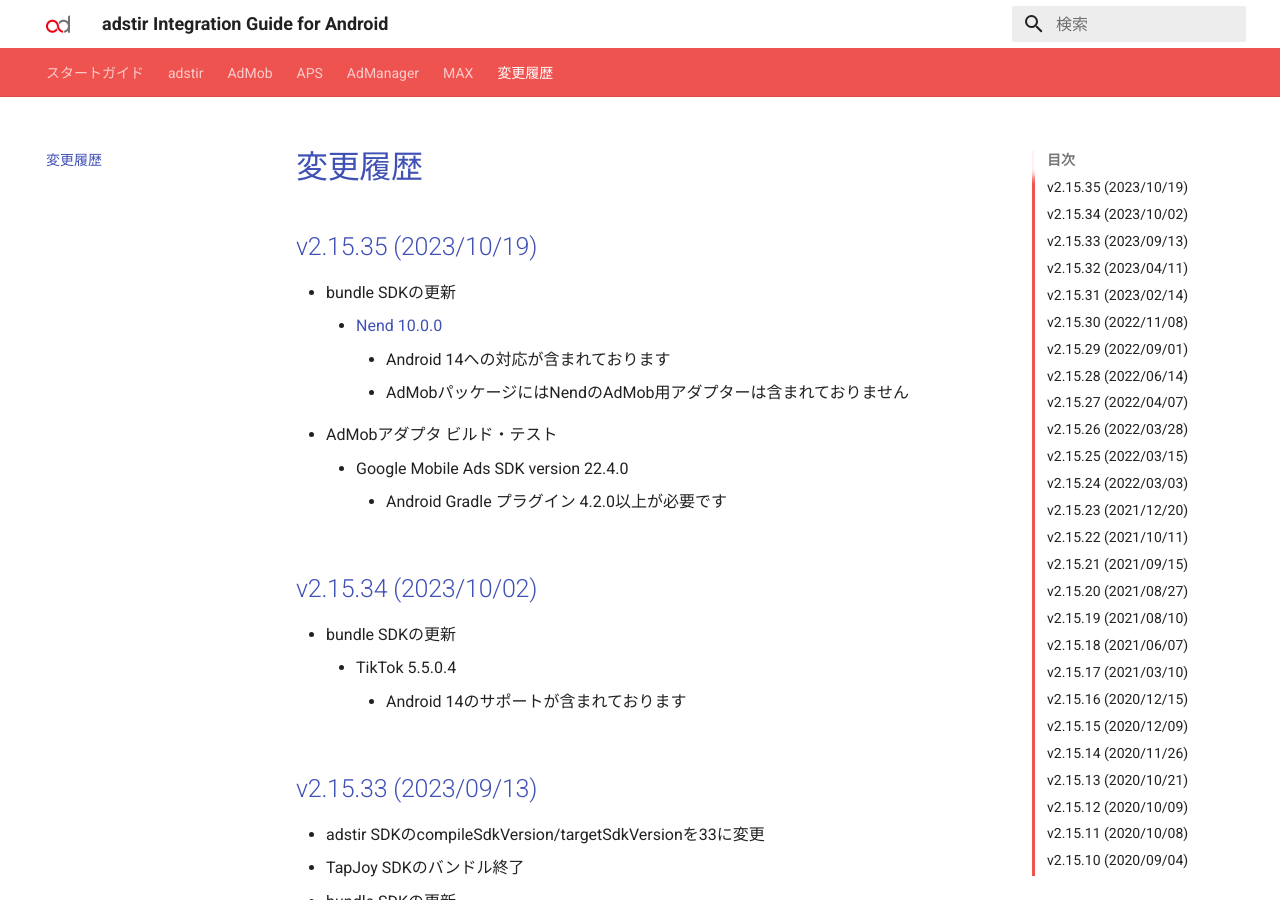
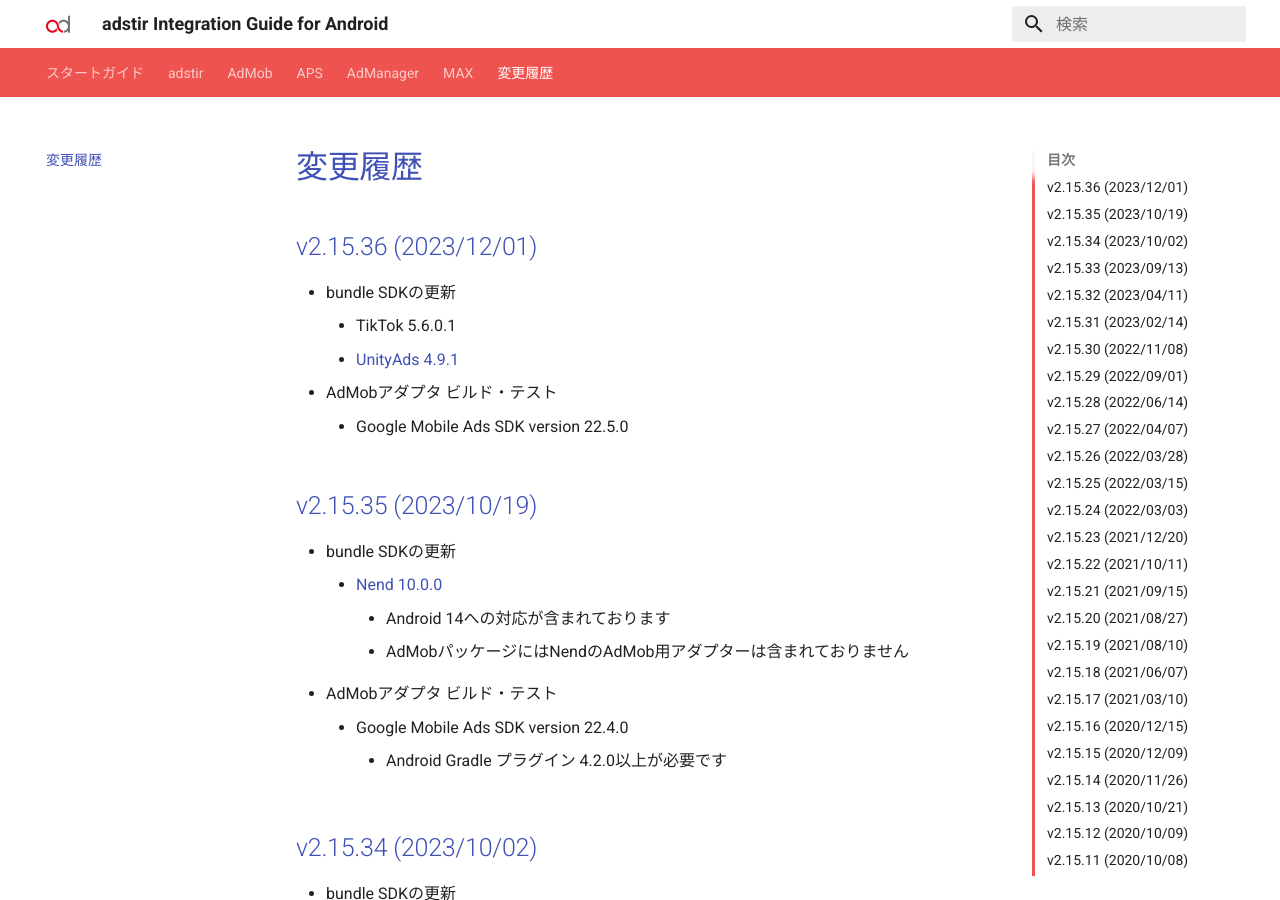
Before and after one commit to united-adstir/android-sdk-docs, an MkDocs documentation site: the page built from docs/changelog.md, in a window 1280 px wide and 900 px high. Built offline with MkDocs 1.6.1 and Material for MkDocs 9.7.7, drawn with Linux system fonts in a browser that asks for light colours; the version menu is left out.

Commit message:
adstir SDK v2.15.36

```diff
--- a/docs/changelog.md
+++ b/docs/changelog.md
@@ -1,4 +1,13 @@
 # 変更履歴
+
+## v2.15.36 (2023/12/01)
+
+* bundle SDKの更新
+    * TikTok 5.6.0.1
+    * [UnityAds 4.9.1](https://docs.unity.com/ads/en-us/manual/Changelog#Version_4.9.1_-_released_2023-10-13)
+* AdMobアダプタ ビルド・テスト
+    * Google Mobile Ads SDK version 22.5.0
+
 
 ## v2.15.35 (2023/10/19)
 
--- a/mkdocs.yml
+++ b/mkdocs.yml
@@ -18,16 +18,16 @@
 extra:
   language: 'jp'
   version:
-    adstir: 2.15.34
+    adstir: 2.15.36
     adcolony: 4.8.0
     applovin: 11.11.3
     imobile: 2.3.1
     maio: 1.1.16
     nend: 10.0.0
-    tiktok: 5.5.0.4
-    unityads: 4.8.0
+    tiktok: 5.6.0.1
+    unityads: 4.9.1
     zucks: 6.0.0
-    google: 22.4.0
+    google: 22.5.0
   sample_url: 'https://dl.ad-stir.com/sample/AdstirAdsSdkAndroid-2.15.22-SampleApp.zip'
 
 # CSSの設定
```
